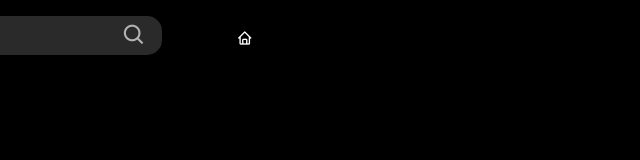
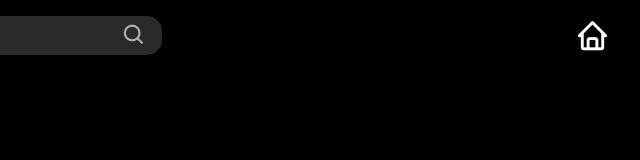
Before and after one commit to AyushDevHub/Awaaz, a plain HTML site: page index.html in a window 1280 px wide. Shown: the full height of the page, 640-1280 px from the left. Drawn offline with nearby package versions, Linux system fonts and the light colour scheme.

Commit message:
added home button

```diff
--- a/style.css
+++ b/style.css
@@ -50,3 +50,9 @@ body{
     position: relative;
     right: 40px;
 }
+.home{
+    display: flex;
+    justify-content: flex-end;
+    align-items: center;
+    font-size: 35px;
+}
```
